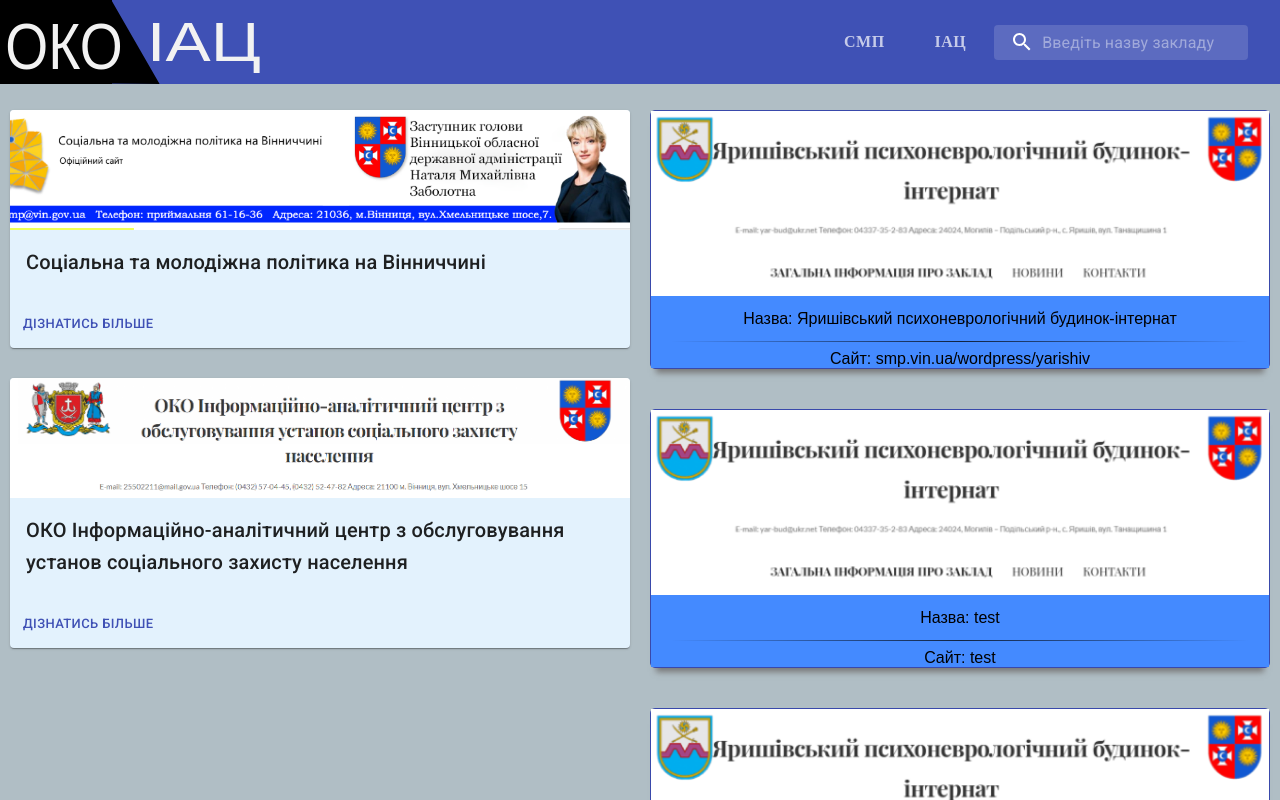
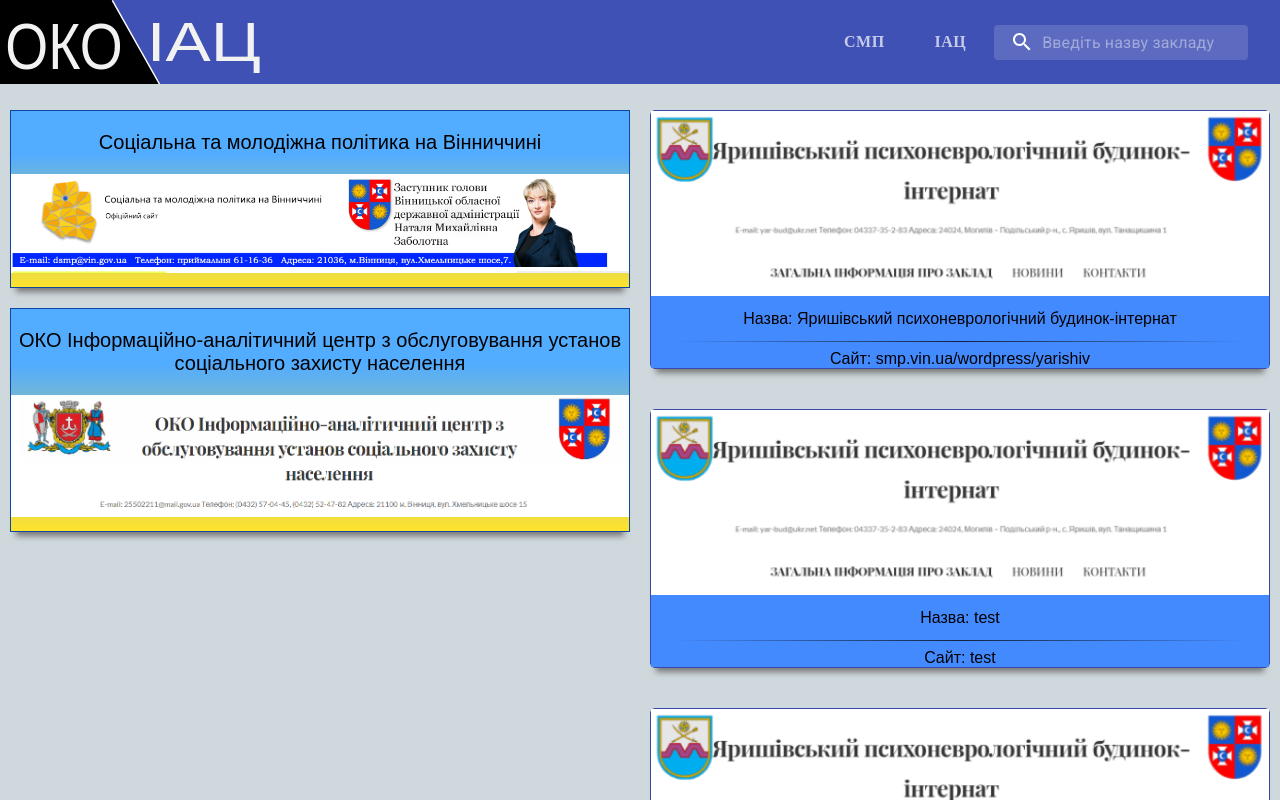
Before and after one commit to SergiiKov/main-page-iac, a React (Create React App) app: page / in a window 1280 px wide. Shown: the top 800 px of the page. Built offline with nearby package versions, Linux system fonts and the light colour scheme.

Commit message:
add styles and fix some bug v2

```diff
--- a/src/App/App.jsx
+++ b/src/App/App.jsx
@@ -7,8 +7,13 @@
 import Footer from '../components/ui/footer';
 import DistrictsList from '../components/districts-list/districts-list.component';
 import Scroll from '../components/scroll/scroll.component';
+
 import MediaCardIac from '../components/ui/card-iac';
 import MediaCardSmp from '../components/ui/card-smp';
+
+import Dsmp from '../components/dsmp/dsmp.component';
+import Iac from '../components/iac/iac.component';
+
 import Grid from '@material-ui/core/Grid';
 import { districts } from '../components/districts';
 import { styled } from '@material-ui/core/styles';
@@ -18,11 +23,11 @@
 });
 
 const GridStylesLeft = styled(Grid)({
-    backgroundColor:'#b0bec5',
+    backgroundColor:'#cfd8dc',
   });
 
   const GridStylesRight = styled(Grid)({
-    backgroundColor:'#b0bec5',
+    backgroundColor:'#cfd8dc',
     paddingTop: '20px'
   });
 
@@ -51,8 +56,10 @@
                     handleChange={this.handleChange}  />
                <GridStyles container>
                    <GridStylesLeft item xs={12} md={6} sm={12} >
-                        <MediaCardSmp />
-                        <MediaCardIac />
+                        {/* <MediaCardSmp />
+                        <MediaCardIac /> */}
+                        <Dsmp />
+                        <Iac />
                    </GridStylesLeft>
                    <GridStylesRight item xs={12} md={6} sm={12} >
                          <Scroll>
--- a/src/components/ui/card-iac.jsx
+++ b/src/components/ui/card-iac.jsx
@@ -12,6 +12,7 @@
 const useStyles = makeStyles({
   root: {
      maxWidth: '100%',
+
      marginTop: '30px',
      margin: '10px',
      backgroundColor: '#e3f2fd'
@@ -21,7 +22,6 @@
     height: 120,
     backgroundSize: 'cover',
     backgroundPosition: 'center'
-
   },
 });
 
--- a/src/components/ui/footer.jsx
+++ b/src/components/ui/footer.jsx
@@ -3,7 +3,7 @@
 
 import Grid from '@material-ui/core/Grid';
 import Hidden from '@material-ui/core/Hidden';
-import FooterAdornment from '../../img/footer44.svg';
+import FooterAdornment from '../../img/footer444.svg';
 
 const useStyles = makeStyles(theme=>({
     footer: {
--- a/src/components/ui/header.jsx
+++ b/src/components/ui/header.jsx
@@ -24,7 +24,7 @@
 import ListItem from '@material-ui/core/ListItem';
 import ListItemText from '@material-ui/core/ListItemText';
 
-import logo from '../../img/logo4.svg';
+import logo from '../../img/logo45.svg';
 
 function ElevationScroll(props) {
     const { children } = props;
@@ -52,10 +52,10 @@
     logo: {
       height: "6em",
       [theme.breakpoints.down('md')]:{
-        height: "6em"
+        height: "5em"
       },
       [theme.breakpoints.down('xs')]:{
-        height: "5em"
+        height: "4em"
       }
 
     },
@@ -103,13 +103,15 @@
         '&:hover': {
           backgroundColor: fade(theme.palette.common.white, 0.25),
         },
-        marginRight: theme.spacing(6),
+        marginRight: theme.spacing(4),
         marginLeft: 0,
         width: '100%',
-        [theme.breakpoints.up('sm')]: {
-          marginLeft: theme.spacing(3),
+        [theme.breakpoints.up('md')]: {
+          marginLeft: theme.spacing(1),
+          marginRight: theme.spacing(4),
           width: 'auto',
         },
+
         [theme.breakpoints.up('xs')]: {
           marginLeft: theme.spacing(1),
           marginRight: theme.spacing(4),
```
Also changed, not shown: src/img/footer444.svg (added), src/img/logo45.svg (added).
